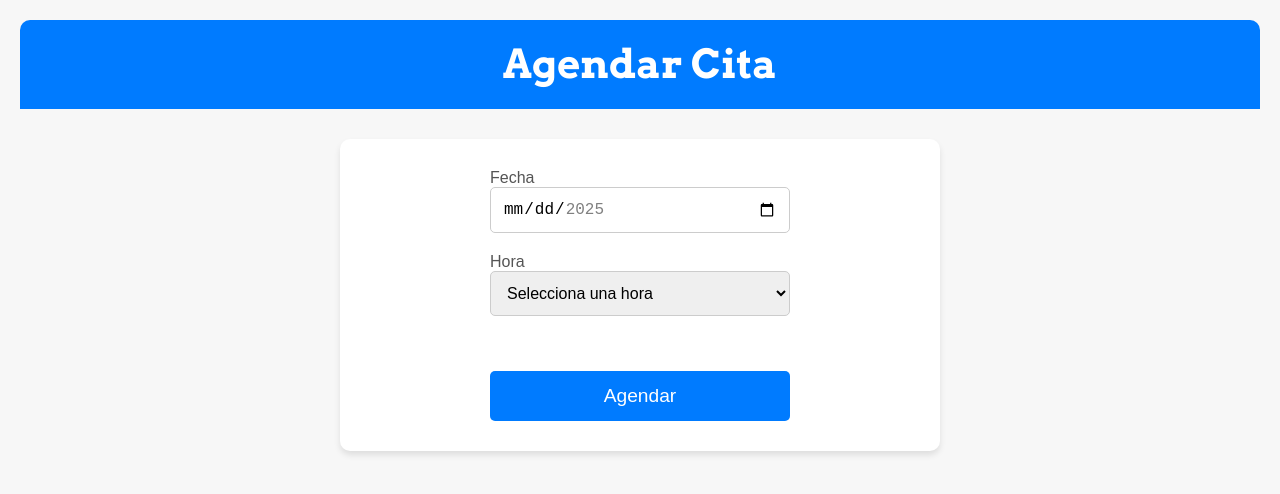
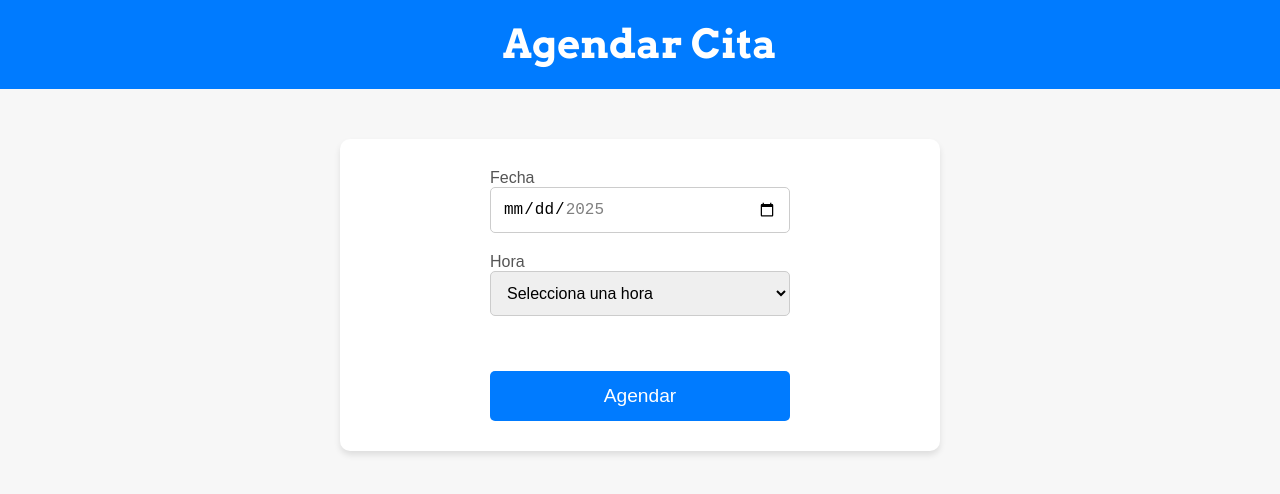
Before and after one commit to Edwinguty2/TELEMEDICINA-FRONTEND, a React (Create React App) app: page /appointments in a window 1280 px wide. Shown: the top 494 px of the page. Built offline with nearby package versions, Linux system fonts and the light colour scheme; sample sign-in values are in the browser's storage.

Commit message:
Modificacion css

```diff
--- a/src/Agendamiento.css
+++ b/src/Agendamiento.css
@@ -6,7 +6,7 @@
   align-items: center;
   min-height: 100vh;
   background-color: #f7f7f7;
-  padding: 20px;
+  padding: 0px;
 }
 
 /* Estilo para el header que contiene el título */
@@ -16,8 +16,7 @@ header {
   padding: 20px;
   text-align: center;
   color: white; /* Texto blanco */
-  border-radius: 10px 10px 0 0; /* Bordes redondeados en la parte superior */
-  margin-bottom: 30px; /* Aumentamos el margen inferior */
+  margin-bottom: 50px; /* Aumentamos el margen inferior */
 }
 
 /* Estilo del título dentro del header */
```
